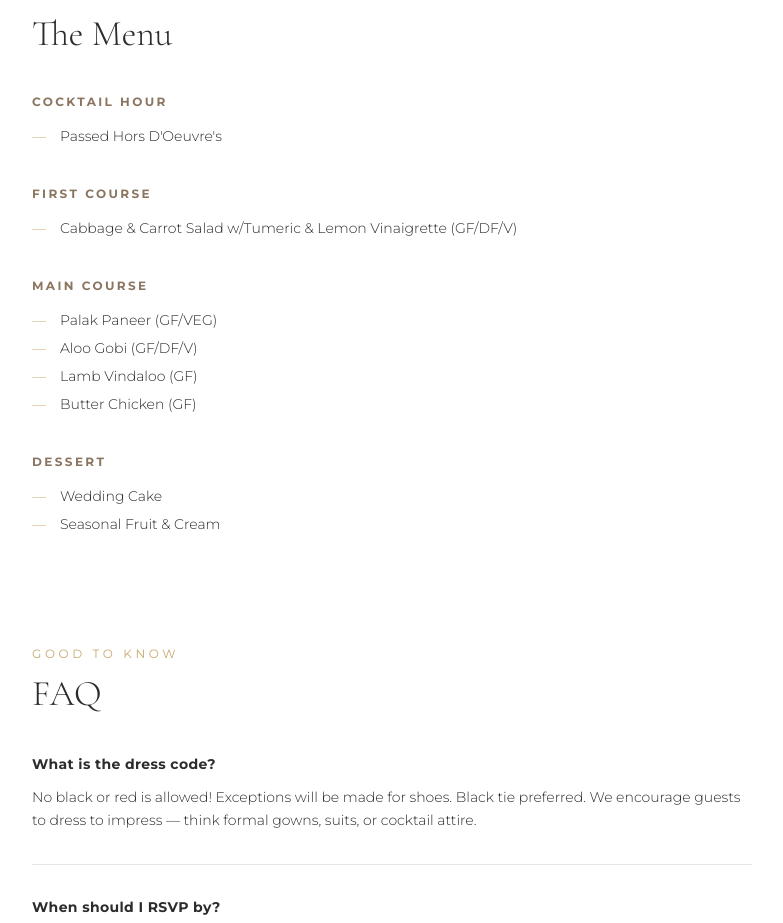
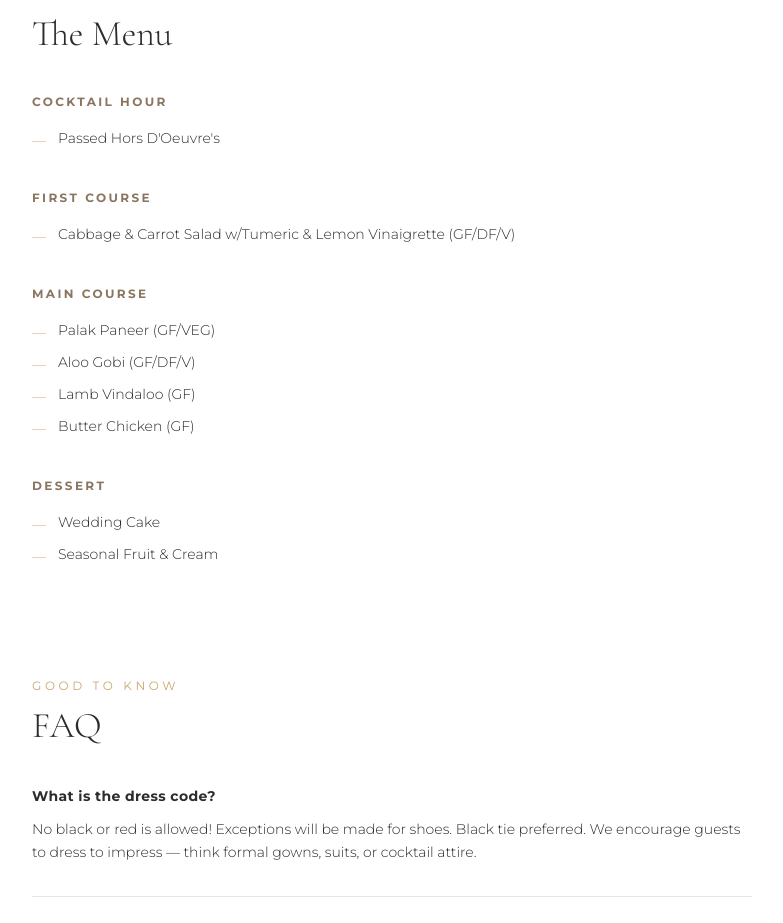
Before and after one commit to shellyisrani/shellysproject.github.io, a React (Vite) app: page /DayOfWedding in a window 1280 px wide. Shown: the part 945-1868 px from the top of the page, without its empty margins (248-1031 px from the left). Built offline with nearby package versions, Linux system fonts and the light colour scheme.

Commit message:
revert style on menu

```diff
--- a/src/pages/DayOfWedding.jsx
+++ b/src/pages/DayOfWedding.jsx
@@ -142,7 +142,7 @@ export default function DayOfWedding() {
                       className="text-[#2c2c2c] text-sm flex items-center gap-3"
                       style={{ fontFamily: "var(--font-sans)", fontWeight: 300 }}
                     >
-                      <span className="text-[#c9a96e] w-4 shrink-0">—</span>
+                      <span className="text-[#c9a96e] mt-1">—</span>
                       {item}
                     </li>
                   ))}
```
